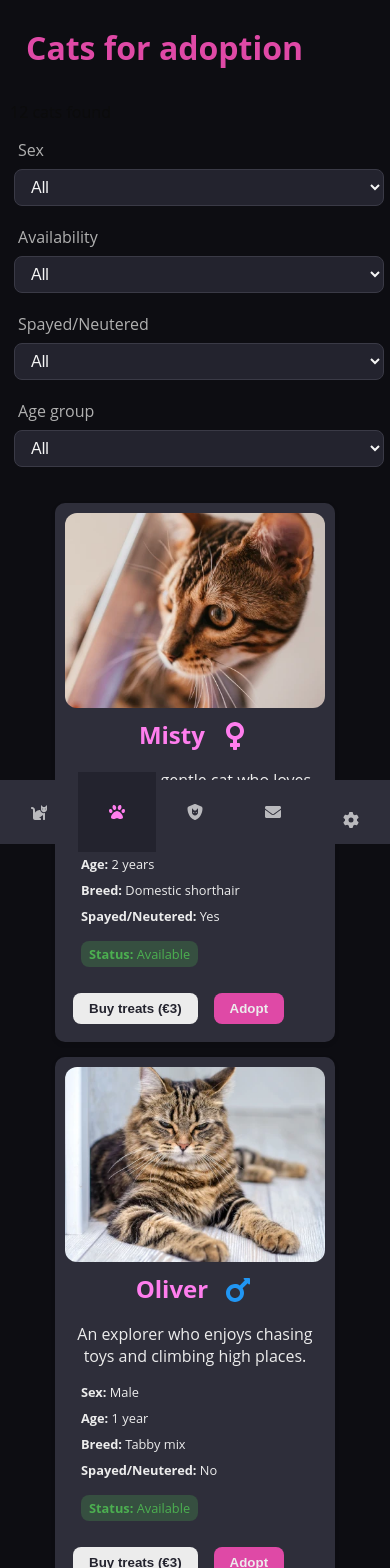
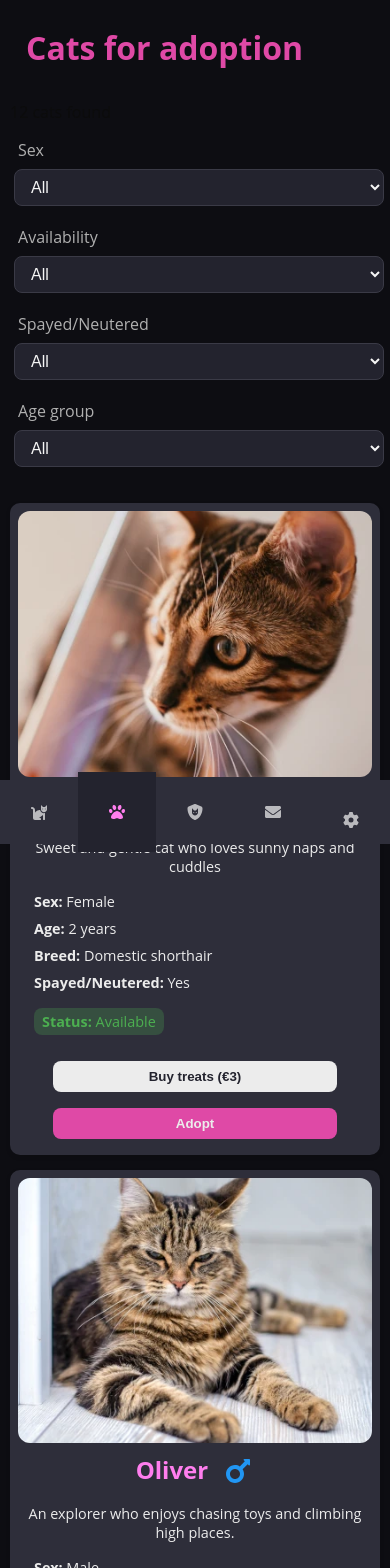
Before and after one commit to Alena0490/Cat-adoption-app, a React (Create React App) app in the folder cat-hub/: page /cats in a window 390 px wide. Shown: the top 1568 px of the page. Built offline with nearby package versions, Linux system fonts and the light colour scheme.

Commit message:
one cat mobile

```diff
--- a/cat-hub/src/components/OneCat.css
+++ b/cat-hub/src/components/OneCat.css
@@ -126,3 +126,33 @@ h2 .sex-icon {
 .buttons .adopt-button:hover {
     background-color: var(--icon-primary);
 }
+
+@media (max-width: 668px) {
+    .one-cat {
+        max-width: 100%;
+        padding: .5rem;
+    }
+
+    .one-cat img {
+        width: 100%;
+        height: auto;
+    }
+
+    .one-cat h2 {
+        font-size: 1.5rem;
+    }
+
+    .one-cat p {
+        font-size: 0.9rem;
+    }
+
+    .buttons {
+        flex-direction: column;
+        align-items: center;
+    }
+
+    .buttons button {
+        width: 80%;
+        margin: 0.5rem auto;
+    }
+}
```
